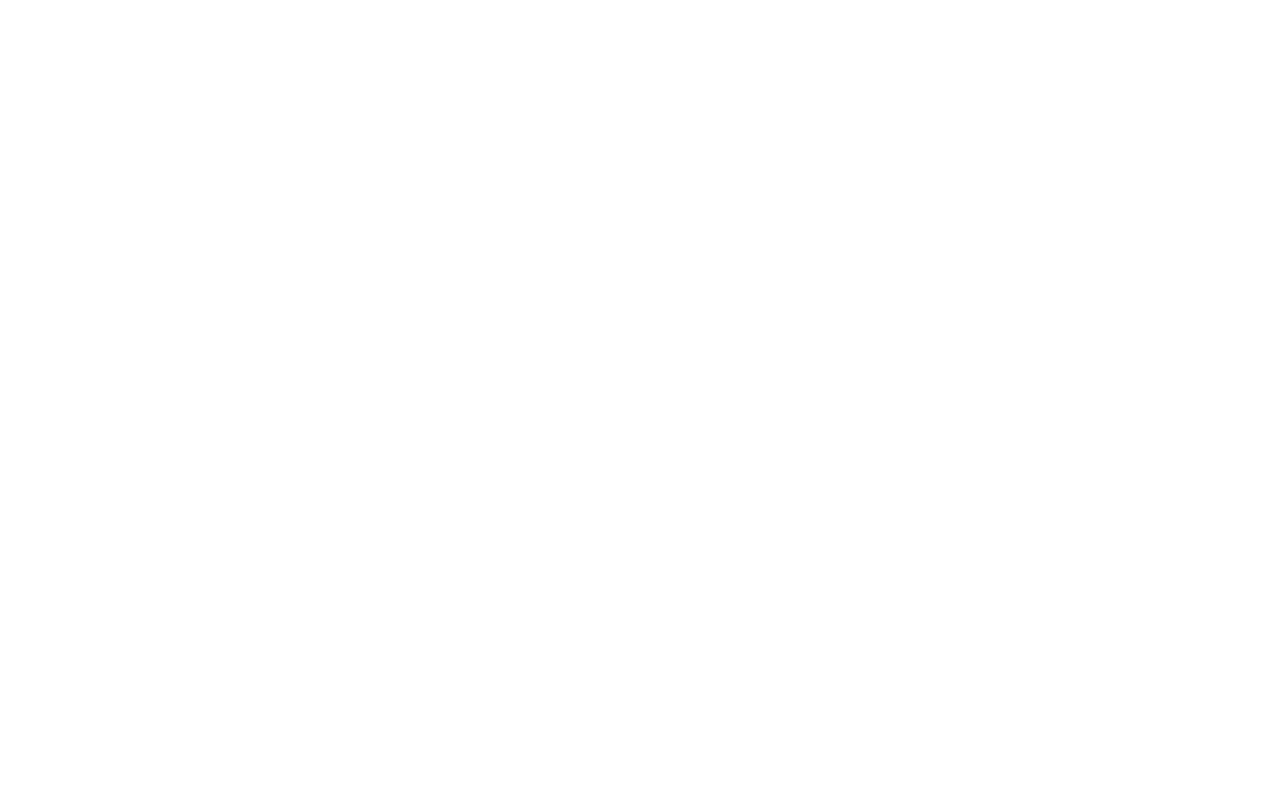
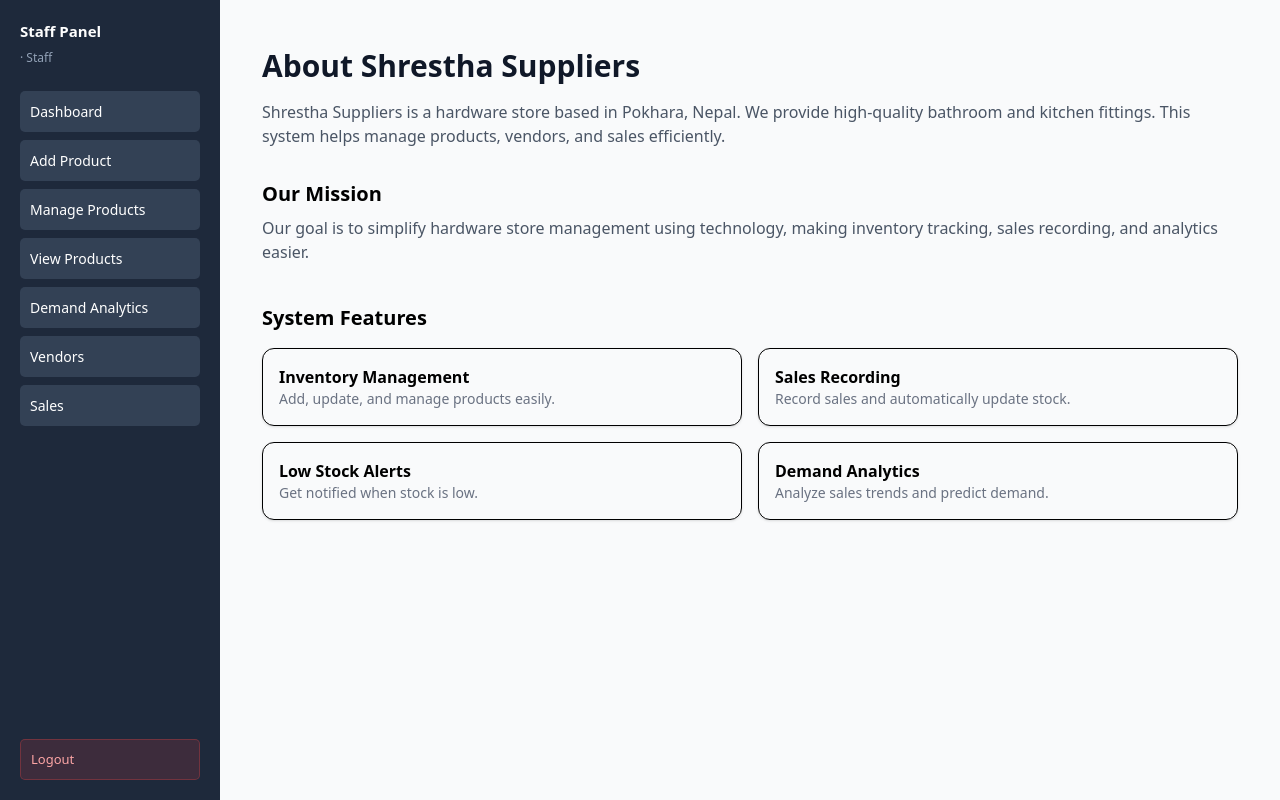
Before and after one commit to 9rahull/Hardware-Management-System, a React app in the folder Frontend/: page /about in a window 1280 px wide. Before the commit this address had no page. Built offline with nearby package versions, Linux system fonts and the light colour scheme; the HTML template or start-up script is replaced by a standard one.

Commit message:
Adding About Us

```diff
--- a/Frontend/src/App.jsx
+++ b/Frontend/src/App.jsx
@@ -13,6 +13,7 @@
 import NewSale from "./pages/NewSale";
 import SaleReceipt from "./pages/SaleReceipt";
 import Notifications from "./pages/Notifications";
+import About from "./pages/About";
 
 function App() {
   return (
@@ -34,6 +35,7 @@
           <Route path="/new-sale" element={<NewSale />} />
           <Route path="/sale-receipt/:id" element={<SaleReceipt />} />
           <Route path="/notifications" element={<Notifications />} />
+          <Route path="/about" element={<About />} />
 
         </Route>
       </Routes>
--- a/Frontend/src/Navbar/Navbar.jsx
+++ b/Frontend/src/Navbar/Navbar.jsx
@@ -36,6 +36,12 @@
         >
           View Products
         </Link>
+        <Link
+          to="/about"
+          className="text-gray-500 hover:text-gray-900 text-sm font-medium transition"
+        >
+          About Us
+        </Link>
 
         <Link
           to="/login"
--- /dev/null
+++ b/Frontend/src/pages/About.jsx
@@ -0,0 +1,62 @@
+function About() {
+  return (
+    <div className="max-w-5xl mx-auto px-6 py-12">
+      {/* HEADER */}
+      <h1 className="text-3xl font-bold mb-4 text-gray-900">
+        About Shrestha Suppliers
+      </h1>
+
+      <p className="text-gray-600 mb-8">
+        Shrestha Suppliers is a hardware store based in Pokhara, Nepal. We
+        provide high-quality bathroom and kitchen fittings. This system helps
+        manage products, vendors, and sales efficiently.
+      </p>
+
+      {/* MISSION */}
+      <div className="mb-10">
+        <h2 className="text-xl font-semibold mb-2">Our Mission</h2>
+        <p className="text-gray-600">
+          Our goal is to simplify hardware store management using technology,
+          making inventory tracking, sales recording, and analytics easier.
+        </p>
+      </div>
+
+      {/* FEATURES */}
+      <div>
+        <h2 className="text-xl font-semibold mb-4">System Features</h2>
+
+        <div className="grid grid-cols-2 gap-4">
+          <div className="border rounded-xl p-4 shadow-sm">
+            <h3 className="font-semibold">Inventory Management</h3>
+            <p className="text-sm text-gray-500">
+              Add, update, and manage products easily.
+            </p>
+          </div>
+
+          <div className="border rounded-xl p-4 shadow-sm">
+            <h3 className="font-semibold">Sales Recording</h3>
+            <p className="text-sm text-gray-500">
+              Record sales and automatically update stock.
+            </p>
+          </div>
+
+          <div className="border rounded-xl p-4 shadow-sm">
+            <h3 className="font-semibold">Low Stock Alerts</h3>
+            <p className="text-sm text-gray-500">
+              Get notified when stock is low.
+            </p>
+          </div>
+
+          <div className="border rounded-xl p-4 shadow-sm">
+            <h3 className="font-semibold">Demand Analytics</h3>
+            <p className="text-sm text-gray-500">
+              Analyze sales trends and predict demand.
+            </p>
+          </div>
+        </div>
+      </div>
+    </div>
+  );
+}
+
+export default About;
```
Also changed, not shown: 1 other file (tests, documents, lock files or other folders).
